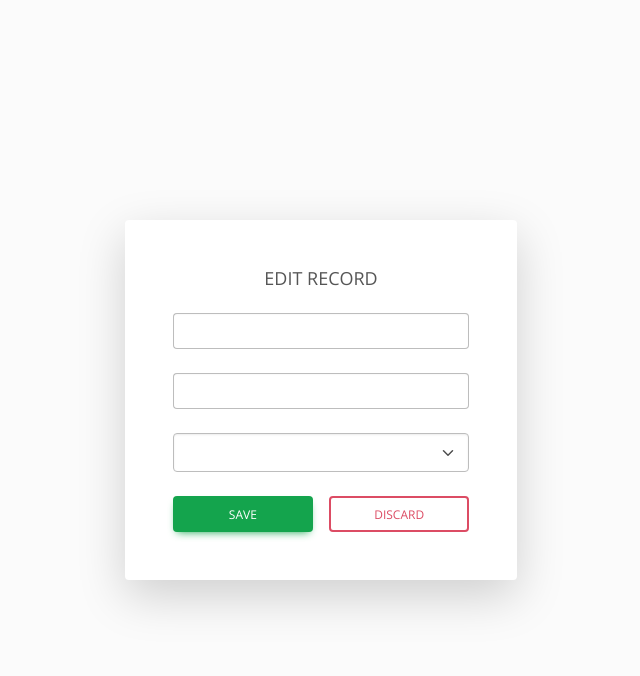
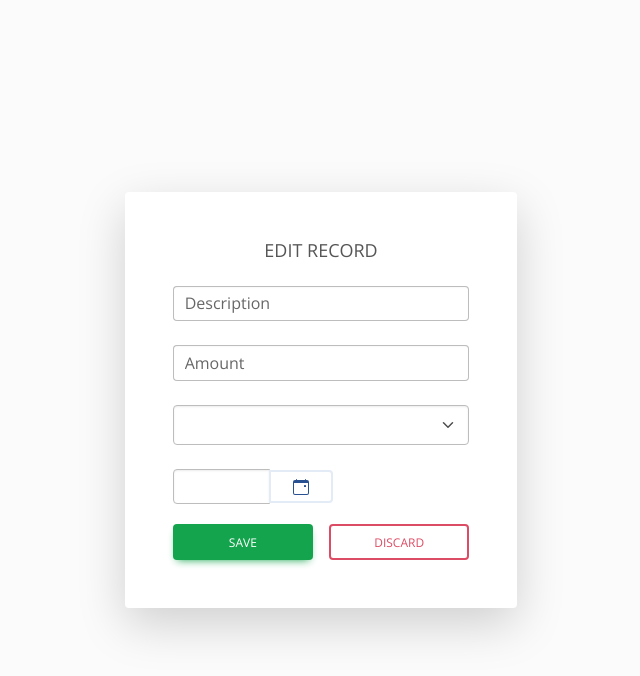
Before and after one commit to NikhilNataraj/budget_tracker, a Flask app: page /edit/1/1 in a window 1280 px wide. Shown: the top 676 px of the page, without its empty margins (319-959 px from the left). Run offline with Flask 3, Linux system fonts and the light colour scheme; some libraries are stand-ins or nearby versions.

Commit message:
To add date picker.

```diff
--- a/helper.py
+++ b/helper.py
@@ -51,5 +51,6 @@ def get_data(item_id, data):
                 'description': i['description'],
                 'amount': i['amount'],
                 'method': i['method'],
+                'date': i['date'],
             }
     return item
--- a/main.py
+++ b/main.py
@@ -38,9 +38,9 @@ def tracker():
     # income_data = requests.get(GET_INCOME_URL).json()['income']
     # expense_data = requests.get(GET_EXPENSE_URL).json()['expenses']
 
-    income_data = [{'date': '01/05/2025', 'description': 'Salary', 'amount': 49840, 'method': 'Account', 'id': 2}]
-    expense_data = [{'date': '05/05/2025', 'description': 'Rent', 'amount': 16500, 'method': 'Cash', 'id': 2},
-                    {'date': '10/05/2025', 'description': 'Investments', 'amount': 20000, 'method': 'Account', 'id': 3}]
+    income_data = [{'date': '2025-05-01', 'description': 'Salary', 'amount': 49840, 'method': 'Account', 'id': 2}]
+    expense_data = [{'date': '2025-05-04', 'description': 'Rent', 'amount': 16500, 'method': 'Cash', 'id': 2},
+                    {'date': '2025-05-10', 'description': 'Investments', 'amount': 20000, 'method': 'Account', 'id': 3}]
 
     total_income = 0
     for inc in income_data:
@@ -52,18 +52,19 @@ def tracker():
 
     total_exp_percent = round(total_expenses / total_income * 100)
 
-    month_name = datetime.strptime(income_data[0]["date"], "%d/%m/%Y").strftime("%B %Y")
+    month_name = datetime.strptime(income_data[0]["date"], "%Y-%m-%d").strftime("%B %Y")
 
     if request.method == 'POST':
 
-        action = request.form.get('action')  # 'income' or 'expense'
+        action = request.form.get('action')  # Which Button was clicked
 
         if action == 'income':
             description = request.form.get('description')
             amount = float(request.form.get('amount'))
             method = request.form.get('method')
+            tran_date = request.form.get('date')
             data = {
-                "date": datetime.now().strftime("%d/%m/%Y"),
+                "date": tran_date,
                 "description": description,
                 "amount": amount,
                 "method": method
@@ -75,8 +76,9 @@ def tracker():
             description = request.form.get('description')
             amount = float(request.form.get('amount'))
             method = request.form.get('method')
+            tran_date = request.form.get('date')
             data = {
-                "date": datetime.now().strftime("%d/%m/%Y"),
+                "date": tran_date,
                 "description": description,
                 "amount": amount,
                 "method": method
@@ -113,6 +115,27 @@ def tracker():
 @app.route("/edit/<tran>/<item_id>", methods=["GET", "POST"])
 def edit(tran, item_id):
     if request.method == "POST":
+        action = request.form.get('action')  # Which Button was clicked
+        if action == "save":
+            description = request.form.get('description')
+            amount = float(request.form.get('amount'))
+            method = request.form.get('method')
+            tran_date = request.form.get('date')
+            data = {
+                "date": tran_date,
+                "description": description,
+                "amount": amount,
+                "method": method
+            }
+            if tran == "income":
+                edit_url = f"{EDIT_INCOME_URL}/{item_id}"
+            else:
+                edit_url = f"{EDIT_EXPENSE_URL}/{item_id}"
+
+            response = requests.post(edit_url, data=data)
+            print(response.status_code)
+            print(response.text)
+
         redirect(url_for("tracker"))
 
     item = session.pop('item_data', {})
--- a/static/css/style.css
+++ b/static/css/style.css
@@ -117,12 +117,27 @@ body {
     padding: 14px;
     border-bottom: 1px solid #e7e7e7;
     background-color: #f7f7f7;
+    display: flex;
+    min-height: 80px;
+    align-items: center;
 }
 
 .add__container {
     margin: 0 auto;
     text-align: center;
+    width: 100%;
+    max-width: 1100px;
 }
+
+.add__container form {
+  display: flex;
+  align-items: center;
+  justify-content: center;
+  gap: 10px;
+  height: 100%;
+  flex-wrap: nowrap;
+}
+
 
 .add__type {
     width: 55px;
@@ -176,6 +191,20 @@ body {
 }
 
 .add__btn:focus { outline: none; }
+
+.add input,
+.add select,
+.add button {
+  height: 43px;
+  vertical-align: middle;
+}
+
+.date-container {
+  width: fit-content;
+  max-width: 160px; /* adjust as needed */
+  display: flex;
+  align-items: center;
+}
 
 /***** LISTS *****/
 .container {
--- a/templates/edit.html
+++ b/templates/edit.html
@@ -45,14 +45,14 @@
 
             <!-- DESCRIPTION -->
             <div class="form-outline mb-4">
-              <input type="text" id="registerName" class="form-control" required />
-              <label class="form-label" for="registerName">{{ description }}</label>
+              <input type="text" id="registerName" class="form-control" required value="{{ description }}" />
+              <label class="form-label" for="registerName">Description</label>
             </div>
 
             <!-- AMOUNT -->
             <div class="form-outline mb-4">
-              <input type="number" class="form-control" required />
-              <label class="form-label">{{ amount }}</label>
+              <input type="number" class="form-control" required value="{{ amount }}">
+              <label class="form-label">Amount</label>
             </div>
 
 
@@ -65,15 +65,27 @@
                 <option value="Card">Card</option>
                 <option value="Other">Other</option>
               </select>
-<!--              <label class="form-label select-label">Method</label>-->
+            </div>
+
+            <!--DATE-->
+            <div class="date-container input-group" style="margin-bottom: 20px;">
+                <input type="text" name="date" id="datepicker" class="form-control" value="{{ date }}" readonly />
+                <button type="button" class="btn btn-outline-secondary" id="open-datepicker">
+                  <!-- calendar icon -->
+                  <svg xmlns="http://www.w3.org/2000/svg" width="16" height="16" fill="currentColor"
+                       class="bi bi-calendar-event" viewBox="0 0 16 16">
+                    <path d="M11 6.5a.5.5 0 0 1 .5-.5h1a.5.5 0 0 1 .5.5v1a.5.5 0 0 1-.5.5h-1a.5.5 0 0 1-.5-.5z"/>
+                    <path d="M3.5 0a.5.5 0 0 1 .5.5V1h8V.5a.5.5 0 0 1 1 0V1h1a2 2 0 0 1 2 2v11a2 2 0 0 1-2 2H2a2 2 0 0 1-2-2V3a2 2 0 0 1 2-2h1V.5a.5.5 0 0 1 .5-.5M1 4v10a1 1 0 0 0 1 1h12a1 1 0 0 0 1-1V4z"/>
+                  </svg>
+                </button>
             </div>
                       <!-- Save and Discard Buttons -->
             <div class="row gx-3">
               <div class="col">
-                <button type="submit" class="btn btn-success w-100">Save</button>
+                <button type="submit" class="btn btn-success w-100" value="save">Save</button>
               </div>
               <div class="col">
-                <button type="reset" class="btn btn-outline-danger w-100">Discard</button>
+                <button type="submit" class="btn btn-outline-danger w-100" value="discard">Discard</button>
               </div>
             </div>
 
```
Also changed, not shown: templates/index.html (+33 -1 lines).
